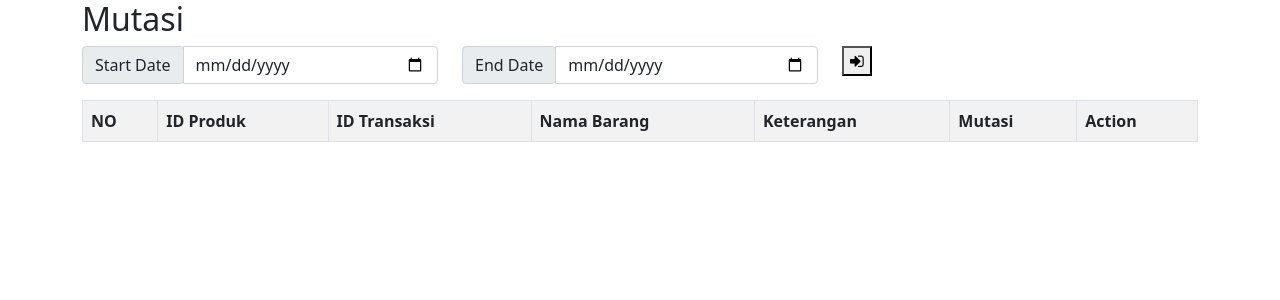
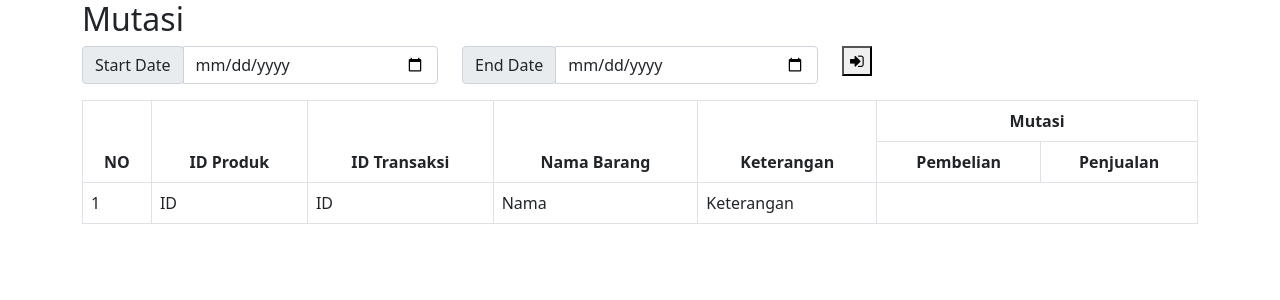
Before and after one commit to marcoh07/project_KP, a CodeIgniter 4 app: template app/Views/laporan/mutasi.php in a window 1280 px wide. Shown: the top 300 px of the page. Run offline with PHP 8.4 and a stand-in for CodeIgniter, Linux system fonts and the light colour scheme; the template is opened without the code that fills it, so the values that code supplies are empty; some libraries are stand-ins or nearby versions.

Commit message:
tampilan

```diff
--- a/app/Controllers/SignupController.php
+++ b/app/Controllers/SignupController.php
@@ -10,7 +10,7 @@ class SignupController extends Controller
     {
         helper(['form']);
         $data = [];
-        echo view('master/signup', $data);
+        echo view('master/insertKaryawan', $data);
     }
 
     public function store()
--- a/app/Views/laporan/mutasi.php
+++ b/app/Views/laporan/mutasi.php
@@ -33,15 +33,27 @@
                 </div>
             </div>
         </form>
-        <table id="dataMutasi" border="1px" class="table table-bordered table-striped">
+        <table id="dataMutasi" border="1px" class="table table-bordered">
+            <thead class="thead-light text-center">
+                <tr>
+                    <th rowspan="2">NO</th>
+                    <th rowspan="2">ID Produk</th>
+                    <th rowspan="2">ID Transaksi</th>
+                    <th rowspan="2">Nama Barang</th>
+                    <th rowspan="2">Keterangan</th>
+                    <th colspan="2">Mutasi</th>
+                </tr>
+                <tr>
+                    <th>Pembelian</th>
+                    <th>Penjualan</th>
+                </tr>
+            </thead>
             <tr>
-                <th>NO</th>
-                <th>ID Produk</th>
-                <th>ID Transaksi</th>
-                <th>Nama Barang</th>
-                <th>Keterangan</th>
-                <th colspan="2">Mutasi</th>
-                <th  colspan=3>Action</th>
+                <td>1</td>
+                <td>ID</td>
+                <td>ID</td>
+                <td>Nama</td>
+                <td>Keterangan</td>
             </tr>
         </table>
     </div>
--- a/app/Views/master/produk.php
+++ b/app/Views/master/produk.php
@@ -27,6 +27,7 @@
         <tr>
             <th>ID</th>
             <th>Nama</th>
+            <th>Quantity</th>
             <th colspan=3>Action</th>
         </tr>
         <?php
@@ -37,6 +38,7 @@
                     echo "<tr>";
                         echo "<td>$value[id_product]</td>";
                         echo "<td>$value[name_product]</td>";
+                        echo "<td>$value[quantity_product]</td>";
                         echo "<td><button>Lihat</button></td>";
                         echo "<td><button>Edit</button></td>";
                         echo "<td><button>Delete</button></td>";
```
Also changed, not shown: app/Views/master/insertKaryawan.php (renamed from app/Views/master/signup.php).
